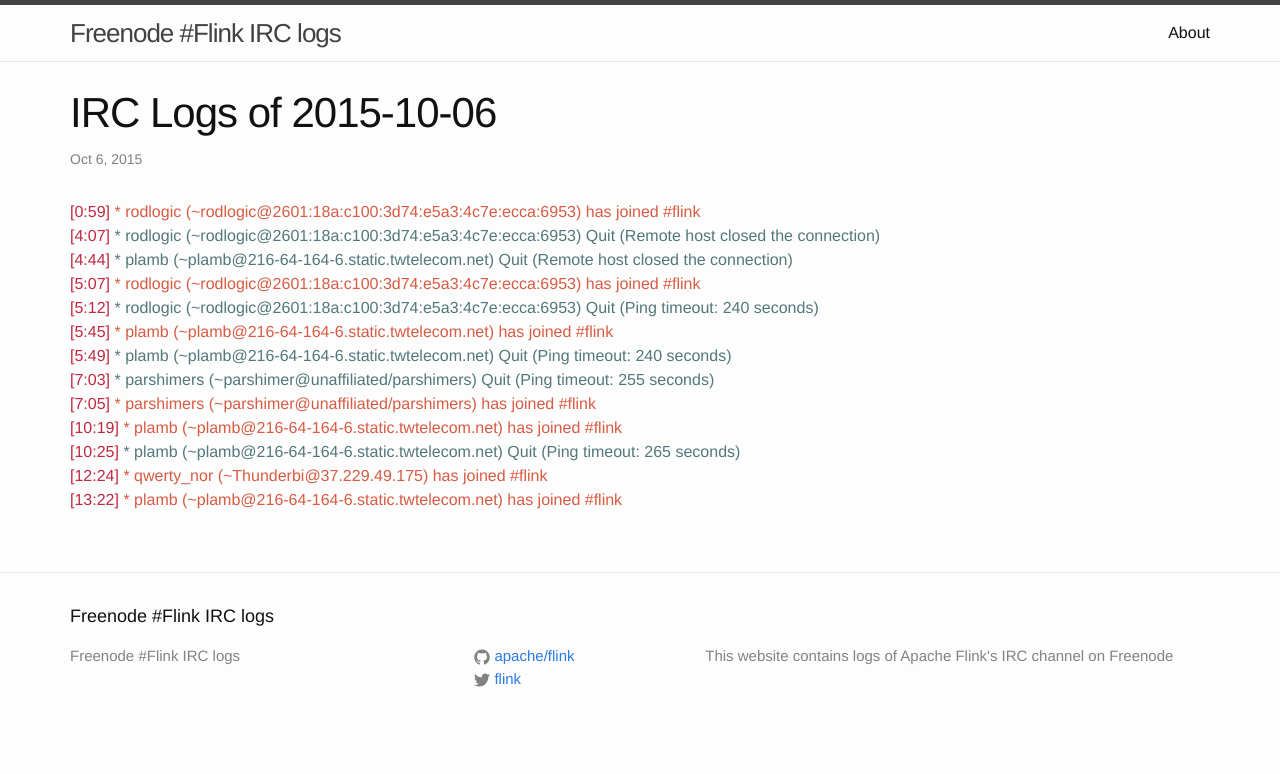
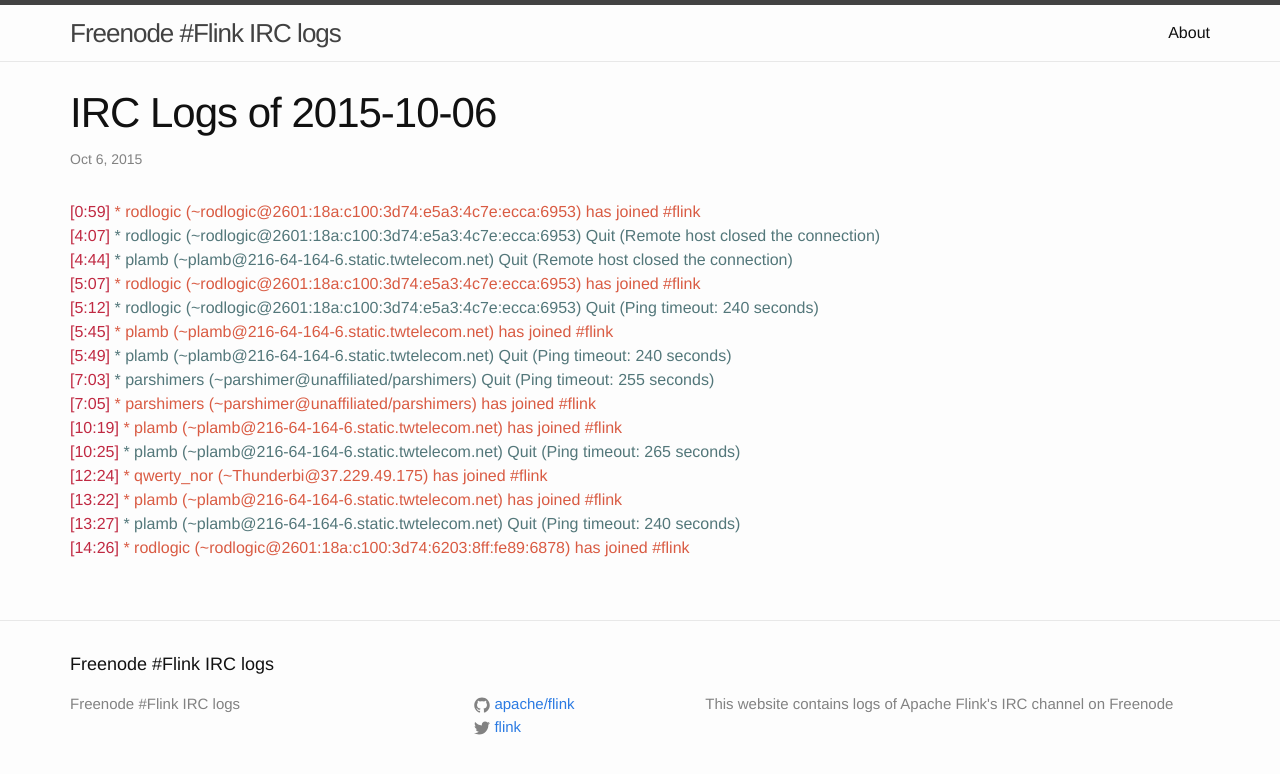
Before and after one commit to flink-irc-logs/flink-irc-logs.github.io, a Jekyll site: the page built from _posts/2015-10-06-logs.markdown, in a window 1280 px wide. Shown: the top 774 px of the page. Built offline with Jekyll 4.4.1, drawn with Linux system fonts in a browser that asks for light colours.

Commit message:
Update of the logs on Tue Oct  6 15:23:54 CEST 2015

```diff
--- a/_posts/2015-10-06-logs.markdown
+++ b/_posts/2015-10-06-logs.markdown
@@ -17,3 +17,5 @@
 <span class="irc-date">[10:25]</span> <span class="irc-navy">* plamb (~plamb@216-64-164-6.static.twtelecom.net) Quit (Ping timeout: 265 seconds)</span><br />
 <span class="irc-date">[12:24]</span> <span class="irc-green">* qwerty_nor (~Thunderbi@37.229.49.175) has joined #flink</span><br />
 <span class="irc-date">[13:22]</span> <span class="irc-green">* plamb (~plamb@216-64-164-6.static.twtelecom.net) has joined #flink</span><br />
+<span class="irc-date">[13:27]</span> <span class="irc-navy">* plamb (~plamb@216-64-164-6.static.twtelecom.net) Quit (Ping timeout: 240 seconds)</span><br />
+<span class="irc-date">[14:26]</span> <span class="irc-green">* rodlogic (~rodlogic@2601:18a:c100:3d74:6203:8ff:fe89:6878) has joined #flink</span><br />
```
